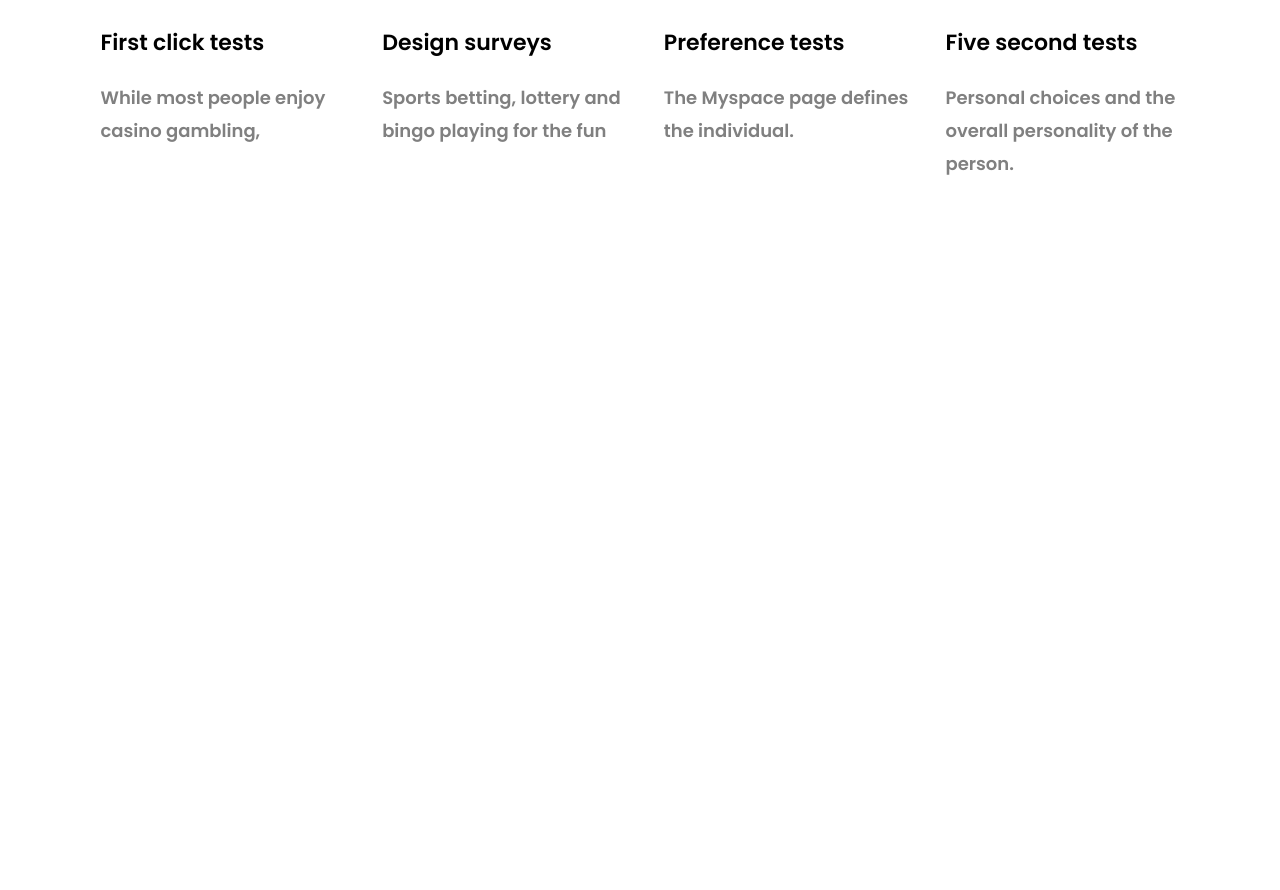
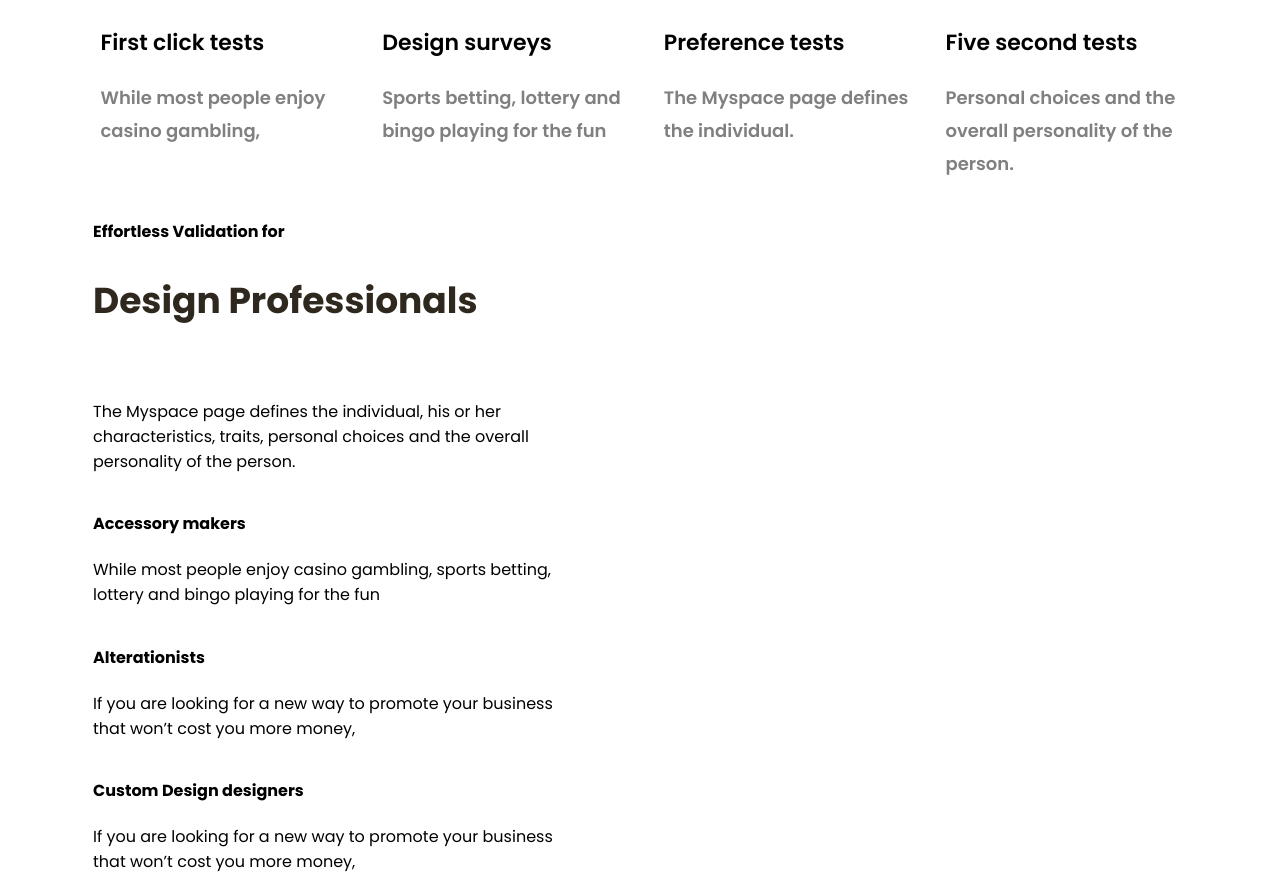
Before and after one commit to Superfelicia/productly.fig, a plain HTML site: page index.html in a window 1280 px wide. Shown: the part 804-1694 px from the top of the page. Before the commit the page ends 1010 px from the top, so only its background shows below. Drawn offline with Linux system fonts and the light colour scheme.

Commit message:
adds in both css and html index

```diff
--- a/index.html
+++ b/index.html
@@ -14,7 +14,7 @@
 
 <nav>
 <div class="wrapper">
-    <img src="images/logo.png" alt="logo">
+        <img src="images/logo.png" alt="logo">
     <div class="nav-right">
     <ul class="links">
         <li class="link">Product</li>
@@ -86,6 +86,33 @@
         </div>
 
     </div>
+
+<section>
+    <div class="container2">
+        <div class="column">
+            <h4>Effortless Validation for</h4>
+            <h2 class="title">Design Professionals</h2>
+            <p>The Myspace page defines the individual, his or her characteristics, traits,
+             personal choices and the overall personality of the person.</p>
+        </div>
+        <div class="column">
+            <h4>Accessory makers</h4>
+            <p>While most people enjoy casino gambling, sports betting,
+            lottery and bingo playing for the fun</p>
+        </div>
+        <div class="column">
+            <h4>Alterationists</h4>
+            <p>If you are looking for a new way to promote your
+            business that won’t cost you more money,</p>
+        </div>
+        <div class="column">
+            <h4>Custom Design designers</h4>
+            <p>If you are looking for a new way to promote your
+            business that won’t cost you more money,</p>
+        </div>
+    </div>
+
+</section>
 </section>
 </body>
 </html>
--- a/styles/index.css
+++ b/styles/index.css
@@ -21,6 +21,13 @@ button {
     /*margin: 0 auto;*/
 }
 
+.logo {
+    width: 186px;
+    height: 32px;
+    left: 143.92px;
+    top: 42px;
+}
+
 nav {
     display: flex;
     flex-direction: row;
@@ -28,11 +35,6 @@ nav {
     width: 1400px;
     height: 78px;
     background: #FFFFFF;
-}
-
-.logo {
-    left: 143.92px;
-    top: 42px;
 }
 
 .nav-right{
@@ -233,3 +235,29 @@ h2 {
     color: #FFFFFF;
     border-radius: 5px;
 }*/
+
+.container2 {
+    display: flex;
+    flex-direction: column;
+    width: 1110px;
+    height: 574px;
+    left: 145px;
+    top: 1397px;
+}
+
+.column {
+    width: 486px;
+    height: 531px;
+    left: 145px;
+    top: 1423px;
+}
+
+.title {
+    display: flex;
+    font-style: normal;
+    font-weight: bold;
+    font-size: 36px;
+    line-height: 54px;
+    text-align: center;
+    color: #2F281E;
+}
```
